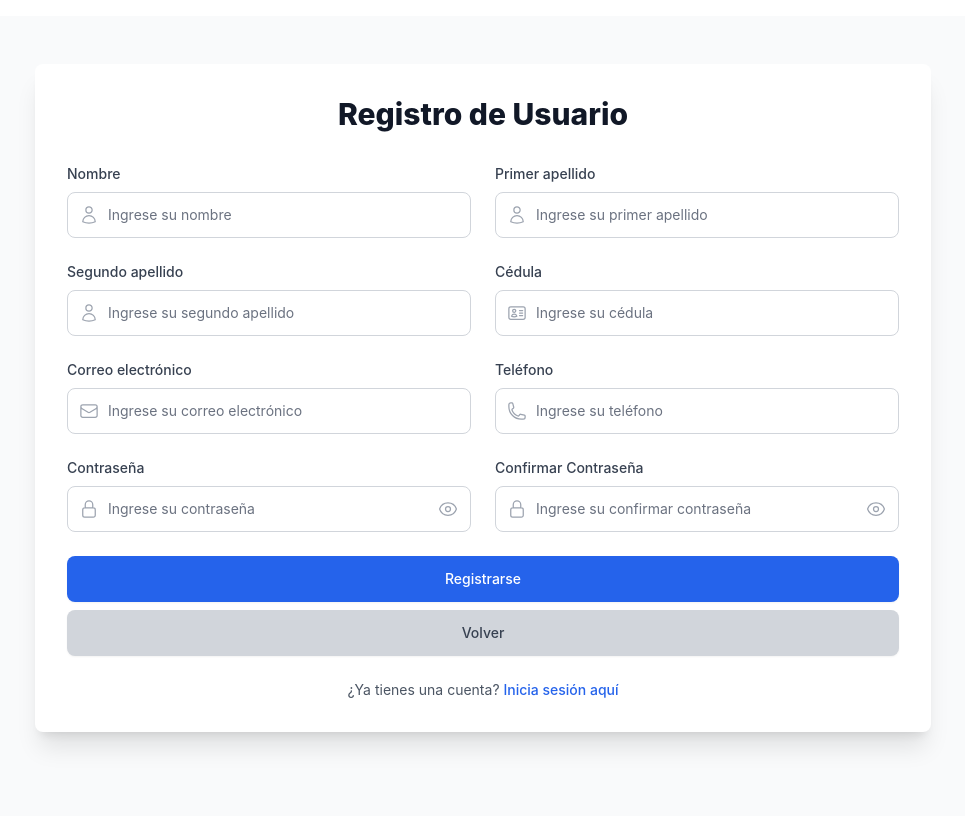
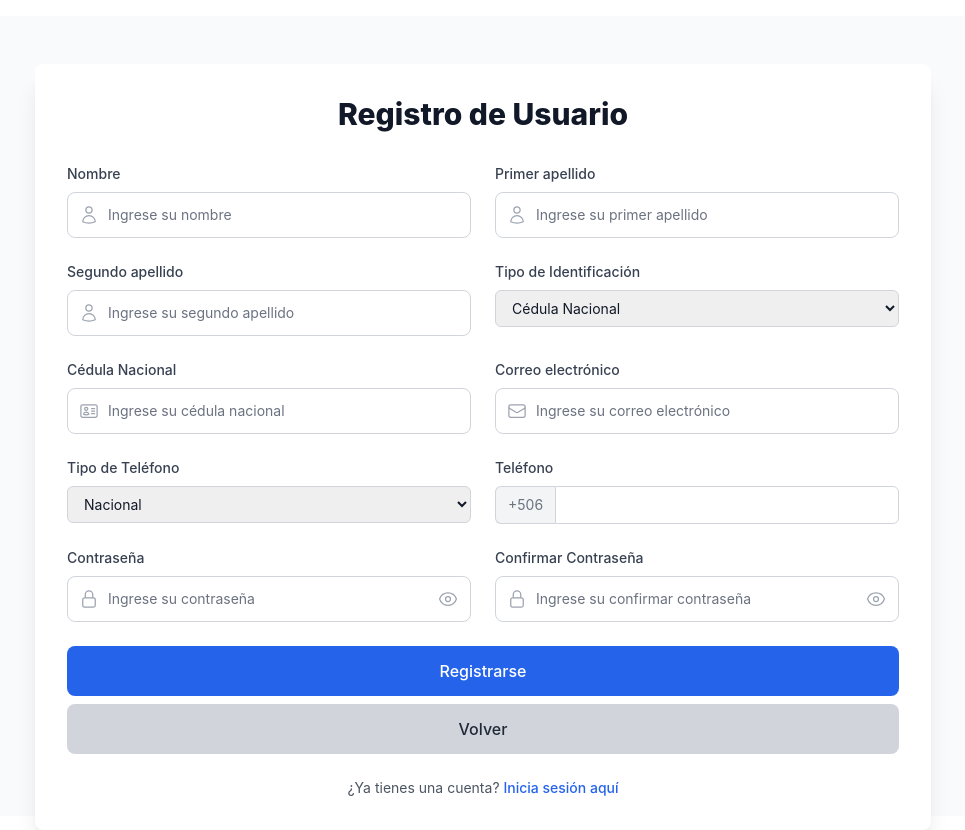
Before and after one commit to DannyJimenezA/FrontEnd-ZMTMN, a React (Vite) app: page /register in a window 1280 px wide. Shown: the whole page, without its empty margins (157-1122 px from the left). Built offline with nearby package versions, Linux system fonts and the light colour scheme.

Commit message:
estandarización de formulario de registro

```diff
--- a/src/Pages/Auth/Register.tsx
+++ b/src/Pages/Auth/Register.tsx
@@ -1,3 +1,4 @@
+// Formulario de registro ADMIN con estandarización del registro USER
 import React, { useState } from 'react';
 import {
   EnvelopeIcon,
@@ -22,40 +23,32 @@ export default function Register() {
     apellido1: '',
     apellido2: '',
     telefono: '',
+    telefonoPrefijo: '',
     password: '',
     confirmPassword: '',
     origin: 'admin',
   });
 
+  const [tipoIdentificacion, setTipoIdentificacion] = useState<'nacional' | 'residente' | 'extranjero'>('nacional');
+  const [tipoTelefono, setTipoTelefono] = useState<'nacional' | 'extranjero'>('nacional');
   const [showPassword, setShowPassword] = useState(false);
   const [showConfirmPassword, setShowConfirmPassword] = useState(false);
-  const [errorMessage, setErrorMessage] = useState('');
   const [fieldErrors, setFieldErrors] = useState<{ [key: string]: string }>({});
+  const [isSubmitting, setIsSubmitting] = useState(false);
   const navigate = useNavigate();
-  const [isSubmitting, setIsSubmitting] = useState(false);
   const MySwal = withReactContent(Swal);
 
-
-  // const handleChange = (e: React.ChangeEvent<HTMLInputElement>) => {
-  //   const { name, value } = e.target;
-  //   setFormData(prev => ({ ...prev, [name]: value }));
-  // };
   const handleChange = (e: React.ChangeEvent<HTMLInputElement>) => {
     const { name, value } = e.target;
-    let newValue = value;
-
-    if (name === 'telefono' || name === 'cedula') {
-      newValue = value.replace(/\D/g, ''); // solo dígitos
-    }
-
-    setFormData(prev => ({ ...prev, [name]: newValue }));
+    setFormData(prev => ({ ...prev, [name]: value }));
   };
-
 
   const validateField = (name: string, value: string): string => {
     const onlyLetters = /^[A-Za-z]+(?: [A-Za-z]+)?$/;
     const onlyLettersNoSpace = /^[A-Za-z]+$/;
     const onlyNumbers = /^[0-9]+$/;
+    const phoneInternational = /^[1-9]{1}[0-9]{1,2}$/;
+    const phoneNumber = /^[0-9]{7,12}$/;
     const passwordRegex = /^(?=.*[A-Za-z])(?=.*\d).{8,}$/;
 
     switch (name) {
@@ -67,274 +60,88 @@ export default function Register() {
         if (!onlyLettersNoSpace.test(value)) return 'Solo letras sin espacios';
         break;
       case 'cedula':
-        if (!onlyNumbers.test(value) || value.length < 9 || value.length > 12)
-          return 'Debe tener entre 9 y 12 dígitos numéricos';
+        if (tipoIdentificacion === 'nacional' && !/^\d{9}$/.test(value)) return 'Debe tener 9 dígitos';
+        if (tipoIdentificacion === 'residente' && !/^\d{11,12}$/.test(value)) return 'Debe tener 11 o 12 dígitos';
+        if (tipoIdentificacion === 'extranjero' && !/^[a-zA-Z0-9]{6,20}$/.test(value)) return 'Entre 6 y 20 caracteres alfanuméricos';
         break;
       case 'telefono':
-        if (!onlyNumbers.test(value) || value.length !== 8)
-          return 'Debe tener exactamente 8 dígitos';
+        if (tipoTelefono === 'nacional') {
+          if (!onlyNumbers.test(value) || value.length !== 8) return 'Debe tener exactamente 8 dígitos';
+        } else {
+          if (!phoneNumber.test(value)) return 'Entre 7 y 12 dígitos';
+        }
+        break;
+      case 'telefonoPrefijo':
+        if (tipoTelefono === 'extranjero' && !phoneInternational.test(value)) return 'Prefijo inválido (1-3 dígitos)';
         break;
       case 'email':
         if (!value.includes('@')) return 'Correo inválido';
         break;
       case 'password':
-        if (!passwordRegex.test(value))
-          return 'Mínimo 8 caracteres, una letra y un número';
+        if (!passwordRegex.test(value)) return 'Mínimo 8 caracteres, una letra y un número';
         break;
       case 'confirmPassword':
-        if (!passwordRegex.test(value))
-          return 'Mínimo 8 caracteres, una letra y un número';
-        if (value !== formData.password)
-          return 'Las contraseñas no coinciden';
-        break;
-      default:
+        if (value !== formData.password) return 'Las contraseñas no coinciden';
         break;
     }
-
     return '';
   };
 
-  // const handleSubmit = async (e: React.FormEvent<HTMLFormElement>) => {
-  //   e.preventDefault();
-  //   setErrorMessage('');
-  //   setIsSubmitting(true);
-
-  //   const newErrors: { [key: string]: string } = {};
-  //   Object.entries(formData).forEach(([key, value]) => {
-  //     const error = validateField(key, value);
-  //     if (error) newErrors[key] = error;
-  //   });
-
-  //   if (Object.keys(newErrors).length > 0) {
-  //     setFieldErrors(newErrors);
-
-  //     // 👉 Chequeo de errores específicos
-  //     if (newErrors.email) {
-  //       await MySwal.fire({
-  //         icon: 'error',
-  //         title: 'Correo Inválido',
-  //         text: 'Por favor ingresa un correo electrónico válido.',
-  //         confirmButtonColor: '#ef4444',
-  //       });
-  //     } else if (newErrors.confirmPassword) {
-  //       if (newErrors.confirmPassword === 'Las contraseñas no coinciden') {
-  //         await MySwal.fire({
-  //           icon: 'error',
-  //           title: 'Contraseñas no coinciden',
-  //           text: 'Asegúrate de que ambas contraseñas sean iguales.',
-  //           confirmButtonColor: '#ef4444',
-  //         });
-  //       } else {
-  //         await MySwal.fire({
-  //           icon: 'error',
-  //           title: 'Contraseña Inválida',
-  //           text: 'La contraseña debe tener mínimo 8 caracteres, una letra y un número.',
-  //           confirmButtonColor: '#ef4444',
-  //         });
-  //       }
-  //     } else {
-  //       // 👉 Otros errores generales
-  //       await MySwal.fire({
-  //         icon: 'error',
-  //         title: 'Error de Validación',
-  //         text: 'Corrige los campos marcados antes de continuar.',
-  //         confirmButtonColor: '#ef4444',
-  //       });
-  //     }
-
-  //     setIsSubmitting(false);
-  //     return;
-  //   }
-
-  //   try {
-  //     const response = await axios.post(`${ApiRoutes.usuarios}/register`, formData);
-
-  //     await MySwal.fire({
-  //       icon: 'success',
-  //       title: '¡Registro Exitoso!',
-  //       text: response.data.message || 'Usuario registrado correctamente. Revisa tu correo electrónico.',
-  //       confirmButtonText: 'Ir al inicio de sesión',
-  //       confirmButtonColor: '#2563eb',
-  //     });
-
-  //     navigate('/login');
-  //   } catch (error) {
-  //     let errorMessage = 'Error de conexión con el servidor';
-  //     if (axios.isAxiosError(error) && error.response) {
-  //       errorMessage = error.response.data.message || 'Error en el registro';
-  //     }
-
-  //     await MySwal.fire({
-  //       icon: 'error',
-  //       title: '¡Ups!',
-  //       text: errorMessage,
-  //       confirmButtonColor: '#ef4444',
-  //     });
-
-  //     setIsSubmitting(false);
-  //   }
-  // };
-
   const handleSubmit = async (e: React.FormEvent<HTMLFormElement>) => {
     e.preventDefault();
-    setErrorMessage('');
     setIsSubmitting(true);
-
     const newErrors: { [key: string]: string } = {};
-    Object.entries(formData).forEach(([key, value]) => {
-      const error = validateField(key, value);
-      if (error) newErrors[key] = error;
+    Object.entries(formData).forEach(([k, v]) => {
+      const err = validateField(k, v);
+      if (err) newErrors[k] = err;
     });
 
-    // ⚠️ Validación de coincidencia de contraseñas ANTES de intentar enviar
-    if (formData.password !== formData.confirmPassword) {
-      await MySwal.fire({
-        icon: 'error',
-        title: 'Contraseñas no coinciden',
-        text: 'Asegúrate de que ambas contraseñas sean iguales.',
-        confirmButtonColor: '#ef4444',
-      });
-
-      setFieldErrors((prev) => ({
-        ...prev,
-        confirmPassword: 'Las contraseñas no coinciden',
-      }));
-
+    if (Object.keys(newErrors).length > 0) {
+      setFieldErrors(newErrors);
+      await MySwal.fire({ icon: 'error', title: 'Error', text: 'Revisa los campos marcados.', confirmButtonColor: '#ef4444' });
       setIsSubmitting(false);
       return;
     }
 
-    if (Object.keys(newErrors).length > 0) {
-      setFieldErrors(newErrors);
+    const telefonoFinal = tipoTelefono === 'nacional' ? `+506-${formData.telefono}` : `+${formData.telefonoPrefijo}-${formData.telefono}`;
+    let cedulaFinal = formData.cedula.trim();
+    cedulaFinal = tipoIdentificacion === 'nacional' ? `CR-${cedulaFinal}` : tipoIdentificacion === 'residente' ? `RES-${cedulaFinal}` : `PAS-${cedulaFinal}`;
 
-      // 👉 Alertas específicas
-      if (newErrors.email) {
-        await MySwal.fire({
-          icon: 'error',
-          title: 'Correo Inválido',
-          text: 'Por favor ingresa un correo electrónico válido.',
-          confirmButtonColor: '#ef4444',
-        });
-      } else if (newErrors.confirmPassword) {
-        await MySwal.fire({
-          icon: 'error',
-          title: 'Contraseña Inválida',
-          text: 'La contraseña debe tener mínimo 8 caracteres, una letra y un número.',
-          confirmButtonColor: '#ef4444',
-        });
-      } else {
-        await MySwal.fire({
-          icon: 'error',
-          title: 'Error de Validación',
-          text: 'Corrige los campos marcados antes de continuar.',
-          confirmButtonColor: '#ef4444',
-        });
-      }
-
-      setIsSubmitting(false);
-      return;
-    }
+    const dataToSend = { ...formData, cedula: cedulaFinal, telefono: telefonoFinal };
 
     try {
-      const response = await axios.post(`${ApiRoutes.usuarios}/register`, formData);
-
-      await MySwal.fire({
-        icon: 'success',
-        title: '¡Registro Exitoso!',
-        text: response.data.message || 'Usuario registrado correctamente. Revisa tu correo electrónico.',
-        confirmButtonText: 'Ir al inicio de sesión',
-        confirmButtonColor: '#2563eb',
-      });
-
+      const res = await axios.post(`${ApiRoutes.usuarios}/register`, dataToSend);
+      await MySwal.fire({ icon: 'success', title: '¡Registro exitoso!', text: res.data.message || 'Administrador creado correctamente.', confirmButtonColor: '#2563eb' });
       navigate('/login');
-    } catch (error) {
-      let errorMessage = 'Error de conexión con el servidor';
-      if (axios.isAxiosError(error) && error.response) {
-        errorMessage = error.response.data.message || 'Error en el registro';
-      }
-
-      await MySwal.fire({
-        icon: 'error',
-        title: '¡Ups!',
-        text: errorMessage,
-        confirmButtonColor: '#ef4444',
-      });
-
+    } catch (err: any) {
+      await MySwal.fire({ icon: 'error', title: 'Error', text: err.response?.data?.message || 'No se pudo registrar.', confirmButtonColor: '#ef4444' });
       setIsSubmitting(false);
     }
   };
 
-
-  const handleBack = () => navigate('/login');
-
-  const renderInput = (
-    name: string,
-    label: string,
-    type: string,
-    icon: React.ReactNode,
-    showPasswordToggle = false,
-    passwordToggleValue?: boolean,
-    setPasswordToggleValue?: (value: boolean) => void,
-    maxLength?: number,
-    minLength?: number
-  ) => (
+  const renderInput = (name: string, label: string, type: string, icon: React.ReactNode, showToggle = false, toggle?: boolean, setToggle?: (val: boolean) => void, maxLength?: number) => (
     <div>
-      <label htmlFor={name} className="block text-sm font-medium text-gray-700 mb-2">
-        {label}
-      </label>
+      <label className="block text-sm font-medium text-gray-700 mb-2">{label}</label>
       <div className="relative">
-        <div className="absolute inset-y-0 left-0 pl-3 flex items-center pointer-events-none">
-          {icon}
-        </div>
+        <div className="absolute inset-y-0 left-0 pl-3 flex items-center pointer-events-none">{icon}</div>
         <input
           id={name}
           name={name}
-          type={showPasswordToggle && passwordToggleValue ? 'text' : type}
-          required
-          maxLength={maxLength}
-          minLength={minLength}
-          inputMode={type === 'tel' ? 'numeric' : undefined}
-          className={`appearance-none block w-full px-3 py-3 pl-10 border ${
-            fieldErrors[name] ? 'border-red-500' : 'border-gray-300'
-          } rounded-lg placeholder-gray-500 text-gray-900 focus:outline-none focus:ring-blue-500 focus:border-blue-500 sm:text-sm`}
-          placeholder={`Ingrese su ${label.toLowerCase()}`}
+          type={showToggle && toggle ? 'text' : type}
           value={formData[name as keyof typeof formData]}
           onChange={handleChange}
+          maxLength={maxLength}
+          className={`appearance-none block w-full px-3 py-3 pl-10 border ${fieldErrors[name] ? 'border-red-500' : 'border-gray-300'} rounded-lg placeholder-gray-500 text-gray-900 focus:outline-none focus:ring-blue-500 focus:border-blue-500 sm:text-sm`}
+          placeholder={`Ingrese su ${label.toLowerCase()}`}
+          required
         />
-        {/* {showPasswordToggle && setPasswordToggleValue && (
-          <button
-            type="button"
-            onClick={() => setPasswordToggleValue(!passwordToggleValue)}
-            className="absolute inset-y-0 right-0 pr-3 flex items-center focus:outline-none"
-          >
-            {passwordToggleValue ? (
-              <EyeSlashIcon className="h-5 w-5 text-gray-400 hover:text-gray-500" />
-            ) : (
-              <EyeIcon className="h-5 w-5 text-gray-400 hover:text-gray-500" />
+        {showToggle && toggle !== undefined && setToggle && (
+          <button type="button" onClick={() => setToggle(!toggle)} className="absolute inset-y-0 right-0 pr-3 flex items-center">
+            {toggle ? <EyeSlashIcon className="h-5 w-5 text-gray-400" /> : <EyeIcon className="h-5 w-5 text-gray-400" />}
+          </button>
         )}
-          </button>
-        )} */}
-        {showPasswordToggle && typeof passwordToggleValue === 'boolean' && setPasswordToggleValue && (
-  <div className="absolute inset-y-0 right-0 pr-3 flex items-center">
-    <button
-      type="button"
-      onClick={() => setPasswordToggleValue(!passwordToggleValue)}
-      className="focus:outline-none"
-      tabIndex={-1}
-    >
-      {passwordToggleValue ? (
-        <EyeSlashIcon className="h-5 w-5 text-gray-400 hover:text-gray-500" />
-      ) : (
-        <EyeIcon className="h-5 w-5 text-gray-400 hover:text-gray-500" />
-      )}
-    </button>
       </div>
-)}
-
-      </div>
-      {fieldErrors[name] && (
-        <p className="mt-1 text-sm text-red-500">{fieldErrors[name]}</p>
-      )}
+      {fieldErrors[name] && <p className="mt-1 text-sm text-red-500">{fieldErrors[name]}</p>}
     </div>
   );
 
@@ -351,39 +158,116 @@ export default function Register() {
               {renderInput('nombre', 'Nombre', 'text', <UserIcon className="h-5 w-5 text-gray-400" />, false, undefined, undefined, 30)}
               {renderInput('apellido1', 'Primer apellido', 'text', <UserIcon className="h-5 w-5 text-gray-400" />, false, undefined, undefined, 30)}
               {renderInput('apellido2', 'Segundo apellido', 'text', <UserIcon className="h-5 w-5 text-gray-400" />, false, undefined, undefined, 30)}
-{renderInput('cedula', 'Cédula', 'text', <IdentificationIcon className="h-5 w-5 text-gray-400" />, false, undefined, undefined, 12, 9)}
-{renderInput('email', 'Correo electrónico', 'email', <EnvelopeIcon className="h-5 w-5 text-gray-400" />, false, undefined, undefined, 60)}
-{renderInput('telefono', 'Teléfono', 'tel', <PhoneIcon className="h-5 w-5 text-gray-400" />, false, undefined, undefined, 8)}
-{renderInput('password', 'Contraseña', 'password', <LockClosedIcon className="h-5 w-5 text-gray-400" />, true, showPassword, setShowPassword, 25)}
-{renderInput('confirmPassword', 'Confirmar Contraseña', 'password', <LockClosedIcon className="h-5 w-5 text-gray-400" />, true, showConfirmPassword, setShowConfirmPassword, 25)}
 
+              <div>
+                <label className="block text-sm font-medium text-gray-700 mb-2">Tipo de Identificación</label>
+                <select
+                  value={tipoIdentificacion}
+                  onChange={(e) => setTipoIdentificacion(e.target.value as any)}
+                  className="w-full px-3 py-2 border border-gray-300 rounded-md text-gray-900 sm:text-sm"
+                >
+                  <option value="nacional">Cédula Nacional</option>
+                  <option value="residente">DIMEX (Residente)</option>
+                  <option value="extranjero">Pasaporte (Extranjero)</option>
+                </select>
               </div>
 
-              {errorMessage && <p className="text-red-500 text-center">{errorMessage}</p>}
+              {renderInput(
+                'cedula',
+                tipoIdentificacion === 'nacional'
+                  ? 'Cédula Nacional'
+                  : tipoIdentificacion === 'residente'
+                    ? 'DIMEX'
+                    : 'Pasaporte',
+                'text',
+                <IdentificationIcon className="h-5 w-5 text-gray-400" />,
+                false,
+                undefined,
+                undefined,
+                tipoIdentificacion === 'extranjero' ? 20 : 12
+              )}
+
+              {renderInput('email', 'Correo electrónico', 'email', <EnvelopeIcon className="h-5 w-5 text-gray-400" />, false)}
 
              <div>
-                <button
-                  type="submit"
-                  disabled={isSubmitting}
-                  className="w-full flex justify-center py-3 px-4 border border-transparent rounded-lg shadow-sm text-sm font-medium text-white bg-blue-600 hover:bg-blue-700 focus:outline-none focus:ring-2 focus:ring-offset-2 focus:ring-blue-500"
+  <label className="block text-sm font-medium text-gray-700 mb-2">Tipo de Teléfono</label>
+  <select
+    value={tipoTelefono}
+    onChange={(e) => setTipoTelefono(e.target.value as 'nacional' | 'extranjero')}
+    className="w-full px-3 py-2 border border-gray-300 rounded-md text-gray-900 sm:text-sm"
   >
+    <option value="nacional">Nacional</option>
+    <option value="extranjero">Extranjero</option>
+  </select>
+</div>
+
+
+              {tipoTelefono === 'extranjero' ? (
+  <div>
+    <label className="block text-sm font-medium text-gray-700 mb-2">Teléfono Extranjero</label>
+    <div className="flex gap-2 items-center">
+      <span className="inline-flex items-center px-3 border border-r-0 border-gray-300 bg-gray-100 text-gray-500 text-sm rounded-l-md">+</span>
+      <input
+        type="text"
+        name="telefonoPrefijo"
+        value={formData.telefonoPrefijo}
+        onChange={handleChange}
+        className="w-20 px-3 py-2 border border-gray-300 rounded-md text-gray-900 sm:text-sm"
+        maxLength={3}
+        placeholder="Pref"
+        required
+      />
+      <input
+        type="tel"
+        name="telefono"
+        value={formData.telefono}
+        onChange={handleChange}
+        className="w-full px-3 py-2 border border-gray-300 rounded-md text-gray-900 sm:text-sm"
+        maxLength={12}
+        required
+      />
+    </div>
+    {(fieldErrors.telefonoPrefijo || fieldErrors.telefono) && (
+      <p className="mt-1 text-sm text-red-500">{fieldErrors.telefonoPrefijo || fieldErrors.telefono}</p>
+    )}
+  </div>
+) : (
+  <div>
+    <label className="block text-sm font-medium text-gray-700 mb-2">Teléfono</label>
+    <div className="flex">
+      <span className="inline-flex items-center px-3 border border-r-0 border-gray-300 bg-gray-100 text-gray-500 text-sm rounded-l-md">+506</span>
+      <input
+        type="tel"
+        name="telefono"
+        value={formData.telefono}
+        onChange={handleChange}
+        className="w-full px-3 py-2 border border-gray-300 rounded-r-md text-gray-900 sm:text-sm"
+        maxLength={8}
+        required
+      />
+    </div>
+    {fieldErrors.telefono && (
+      <p className="mt-1 text-sm text-red-500">{fieldErrors.telefono}</p>
+    )}
+  </div>
+              )}
+
+              {renderInput('password', 'Contraseña', 'password', <LockClosedIcon className="h-5 w-5 text-gray-400" />, true, showPassword, setShowPassword)}
+              {renderInput('confirmPassword', 'Confirmar Contraseña', 'password', <LockClosedIcon className="h-5 w-5 text-gray-400" />, true, showConfirmPassword, setShowConfirmPassword)}
+            </div>
+
+            <div>
+              <button type="submit" disabled={isSubmitting} className="w-full bg-blue-600 hover:bg-blue-700 text-white font-medium py-3 rounded-lg">
                 Registrarse
               </button>
-                <button
-                  type="button"
-                  onClick={handleBack}
-                  disabled={isSubmitting}
-                  className="w-full mt-2 flex justify-center py-3 px-4 border border-transparent rounded-lg shadow-sm text-sm font-medium text-gray-700 bg-gray-300 hover:bg-gray-400 focus:outline-none focus:ring-2 focus:ring-offset-2 focus:ring-gray-500"
-                >
+              <button type="button" onClick={() => navigate('/login')} disabled={isSubmitting} className="w-full mt-2 bg-gray-300 hover:bg-gray-400 text-gray-800 font-medium py-3 rounded-lg">
                 Volver
               </button>
             </div>
 
-              <div className="text-center text-sm">
+            <div className="text-center text-sm mt-4">
               <span className="text-gray-600">¿Ya tienes una cuenta?</span>{' '}
-                <a href="/login" className="font-medium text-blue-600 hover:text-blue-500">
-                  Inicia sesión aquí
-                </a>
+              <a href="/login" className="text-blue-600 hover:text-blue-500 font-medium">Inicia sesión aquí</a>
             </div>
           </form>
         </div>
```
Lines whose indentation alone changed are shown as unchanged.
